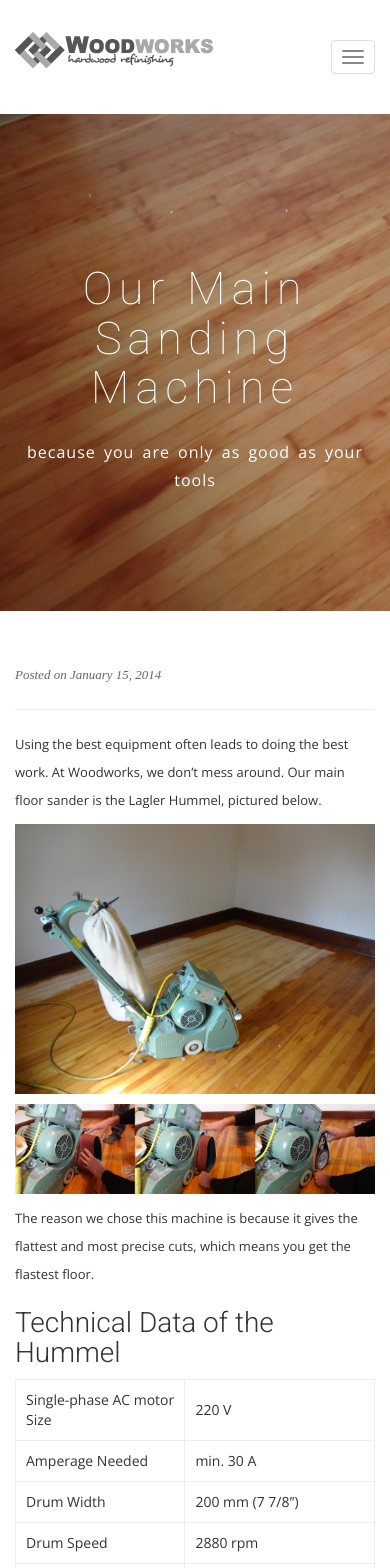
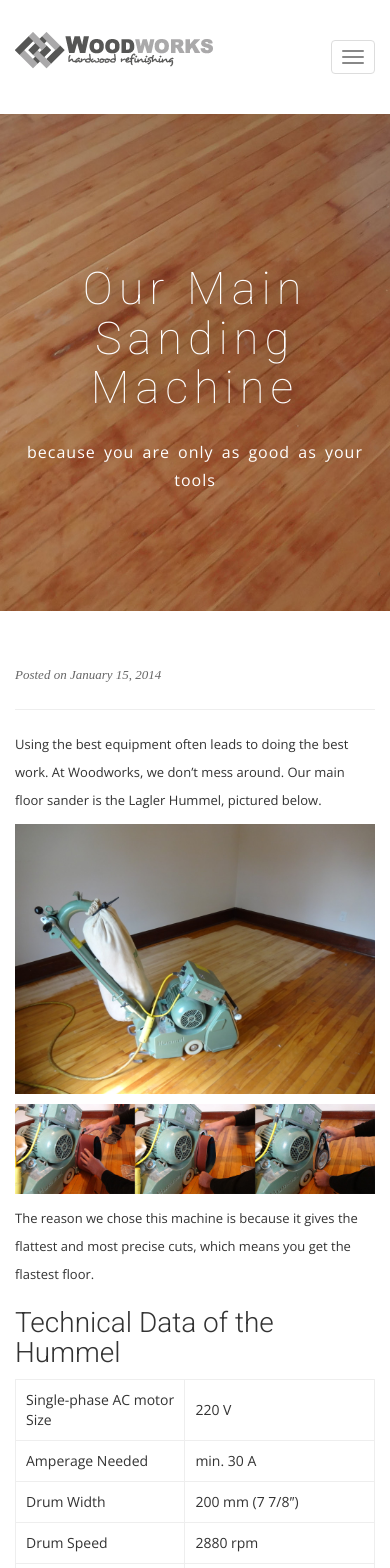
Before and after one commit to elidlocke/woodworks-site, a Jekyll site: the page built from _posts/2014-01-15-our-main-sanding-machine.md, in a window 390 px wide. Shown: the top 1568 px of the page. Built offline with Jekyll 4.4.1, drawn with Linux system fonts in a browser that asks for light colours; nearby versions of some CDN libraries; some web fonts are replaced.

Commit message:
small styling, reduce image size and fix broken link on blog

```diff
--- a/_includes/blog-call-to-action.html
+++ b/_includes/blog-call-to-action.html
@@ -6,7 +6,7 @@
         <div class="block">
           <h2>Do your floors need a facelift?</h2>
           <p>We provide floor refinishing services for the KW area. Get a custom quote for your floor today.</p>
-          <a class="btn btn-default btn-call-to-action" href="#" >Contact Us</a>
+          <a class="btn btn-default btn-call-to-action" href="/contact.html" >Contact Us</a>
         </div>
       </div>
     </div>
--- a/css/responsive.css
+++ b/css/responsive.css
@@ -181,6 +181,12 @@
   }
   #slider .block {
     padding-left: 0px;
+  }
+  #testimonial,
+  #global-header {
+    background-position:center;
+    background-size: cover;
+    background-width: 100%;
   }
   /*--
 	wrapper Start
```
Also changed, not shown: 1 other file.
